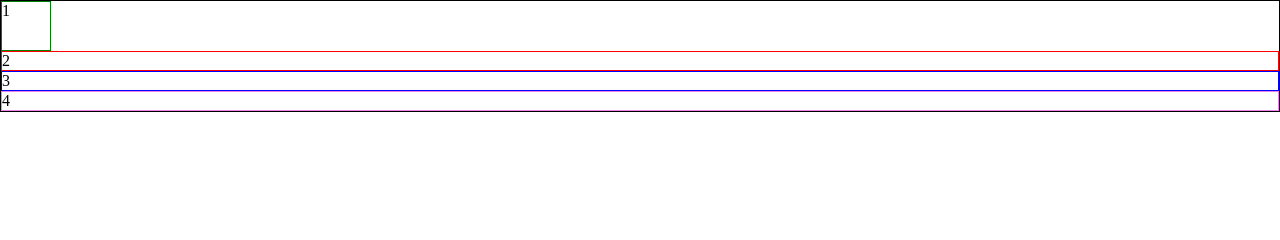
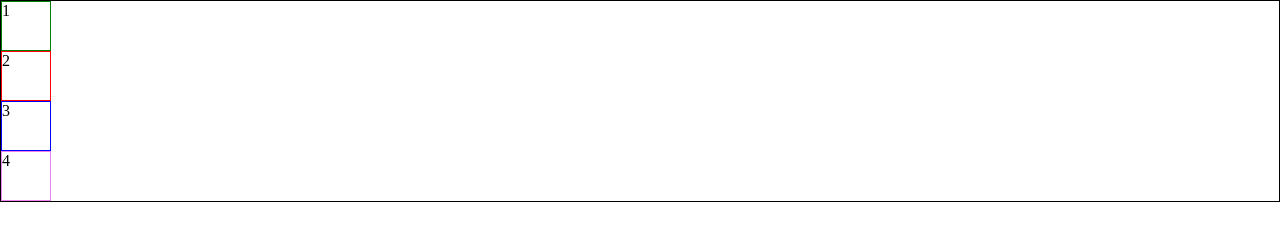
Before and after one commit to gum23/prueba-termux-celular, a plain HTML site: page index.html in a window 1280 px wide. Drawn offline with Linux system fonts and the light colour scheme.

Commit message:
Update estilos.css
Identificación de las clases de los div

```diff
--- a/css/estilos.css
+++ b/css/estilos.css
@@ -10,7 +10,7 @@
 	border: 1px solid black;
 }
 
-.one, two, three, four{
+.one, .two, .three, .four{
 width: 50px;
 height: 50px;
 }
```
